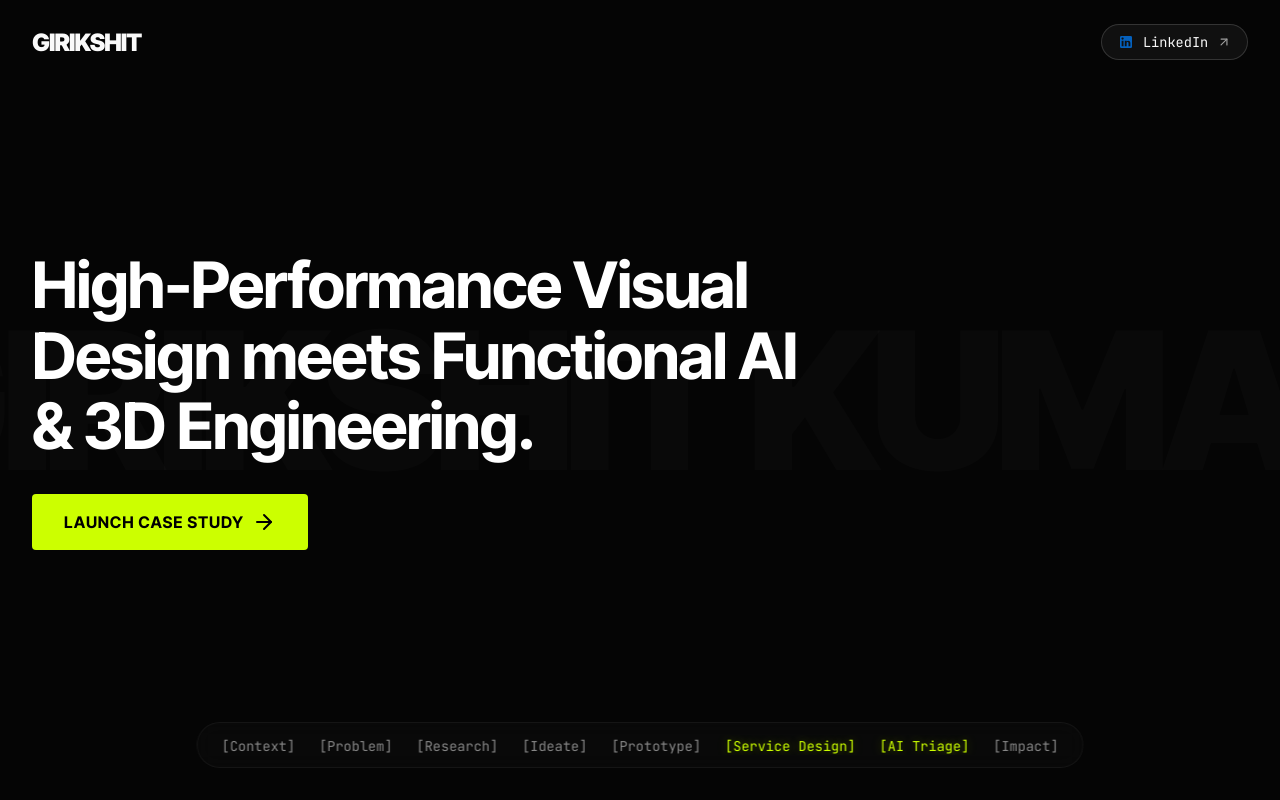
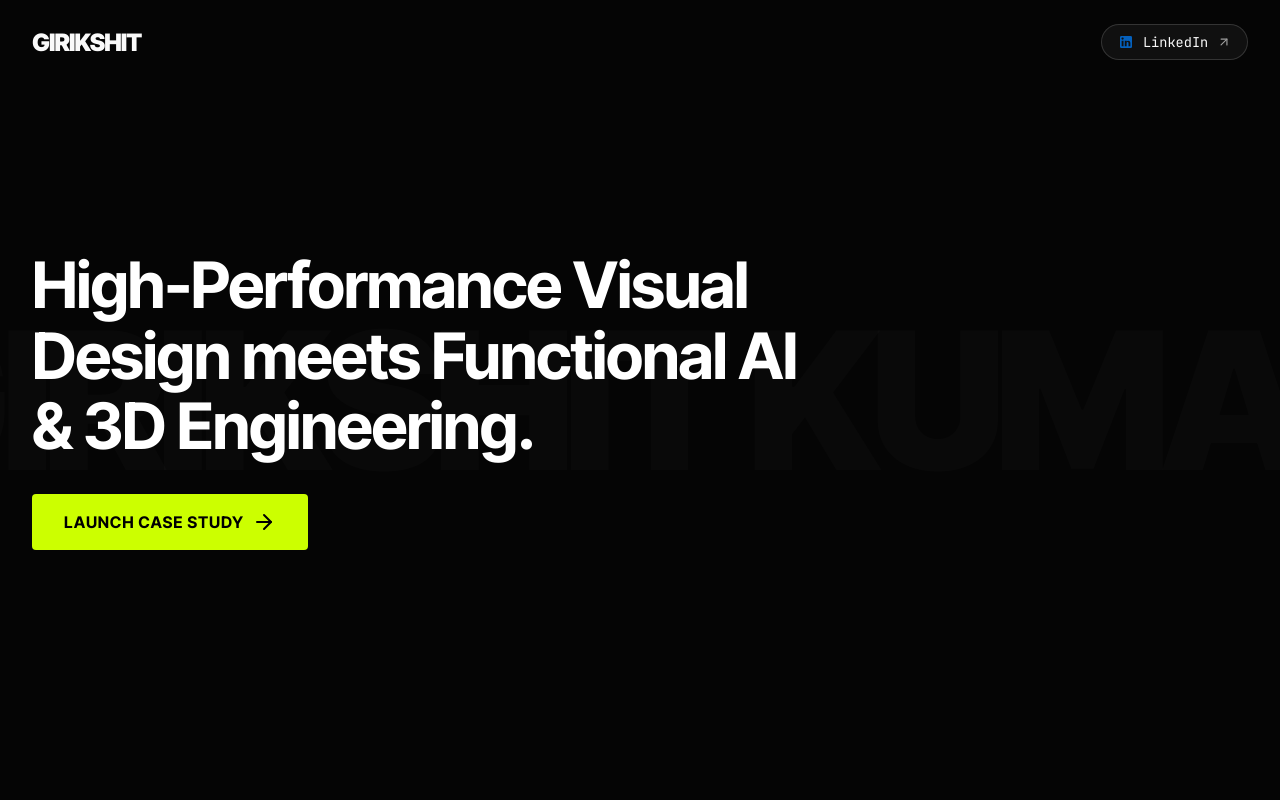
Before and after one commit to girikshitk/Girikshit-Portfolio, a website built with Vite: page index.html in a window 1280 px wide. Shown: the top 800 px of the page. Built offline with nearby package versions, Linux system fonts and the light colour scheme; no server answers.

Commit message:
Remove global navigation pill bar

```diff
--- a/index.html
+++ b/index.html
@@ -28,19 +28,7 @@
       </div>
     </header>
 
-    <!-- Global Navigation nodes -->
-    <nav class="global-nav">
-        <ul>
-            <li><a href="https://girikshitk.github.io/Gaurdian-Web/#context" target="_blank" class="interactive">[Context]</a></li>
-            <li><a href="https://girikshitk.github.io/Gaurdian-Web/#problem" target="_blank" class="interactive">[Problem]</a></li>
-            <li><a href="https://girikshitk.github.io/Gaurdian-Web/#research" target="_blank" class="interactive">[Research]</a></li>
-            <li><a href="https://girikshitk.github.io/Gaurdian-Web/#ideate" target="_blank" class="interactive">[Ideate]</a></li>
-            <li><a href="https://girikshitk.github.io/Gaurdian-Web/#prototype" target="_blank" class="interactive">[Prototype]</a></li>
-            <li><a href="https://girikshitk.github.io/stencil-design-portfolio/" target="_blank" class="interactive highlight">[Service Design]</a></li>
-            <li><a href="https://girikshitk.github.io/Gaurdian-Web/" target="_blank" class="interactive highlight">[AI Triage]</a></li>
-            <li><a href="https://girikshitk.github.io/Gaurdian-Web/#impact" target="_blank" class="interactive">[Impact]</a></li>
-        </ul>
-    </nav>
+
 
     <main>
       <!-- Hero Section -->
--- a/style.css
+++ b/style.css
@@ -146,45 +146,7 @@ a {
   transform: translate(2px, -2px);
 }
 
-/* Global Nav */
-.global-nav {
-  position: fixed;
-  bottom: 2rem;
-  left: 50%;
-  transform: translateX(-50%);
-  background: var(--bg-nav);
-  backdrop-filter: blur(10px);
-  padding: 0.75rem 1.5rem;
-  border-radius: 100px;
-  border: 1px solid var(--card-border);
-  z-index: 100;
-}
 
-.global-nav ul {
-  list-style: none;
-  display: flex;
-  gap: 1.5rem;
-  overflow-x: auto;
-  -ms-overflow-style: none; /* IE and Edge */
-  scrollbar-width: none; /* Firefox */
-}
-
-.global-nav ul::-webkit-scrollbar {
-  display: none;
-}
-
-.global-nav a {
-  font-family: var(--font-mono);
-  font-size: 0.85rem;
-  color: var(--text-muted);
-  transition: color 0.3s;
-  white-space: nowrap;
-}
-
-.global-nav a:hover, .global-nav a.highlight {
-  color: var(--cyber-lime);
-  text-shadow: 0 0 10px var(--cyber-lime-glow);
-}
 
 /* Main Layout */
 main {
@@ -635,10 +597,3 @@ main {
   margin: 0 auto;
   aspect-ratio: 1;
 }
-
-/* Responsive */
-@media (max-width: 768px) {
-  .global-nav {
-    display: none; /* Hide nav on small screens for simplicity or replace with hamburger */
-  }
-}
```
